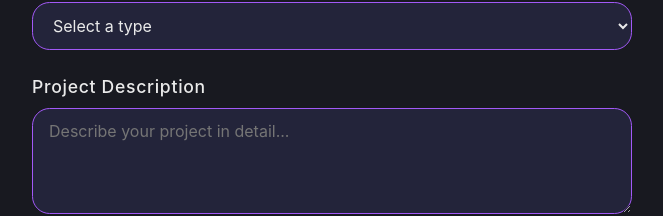
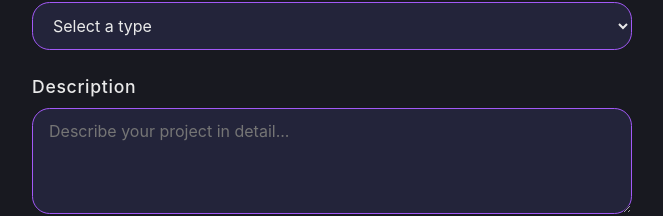
Before and after one commit to 11VZ/portfolio, a React (Vite) app: page / in a window 1280 px wide. Shown: the part 3104-3320 px from the top of the page, without its empty margins (308-971 px from the left). Built offline with nearby package versions, Linux system fonts and the light colour scheme.

Commit message:
removed some things

```diff
--- a/src/CommissionForm.jsx
+++ b/src/CommissionForm.jsx
@@ -87,9 +87,6 @@ function CommissionForm() {
           <option value="Minecraft">Minecraft Development</option>
           <option value="Discord Bot">Discord Bot</option>
           <option value="Web Development">Web Development</option>
-          <option value="Game Development">Game Development</option>
-          <option value="FRC Robotics">FRC Robotics</option>
-          <option value="Custom Language">Custom Language Development</option>
           <option value="Other">Other (specify in description)</option>
         </select>
       </div>
@@ -125,7 +122,7 @@ function CommissionForm() {
       )}
 
       <div className="form-group">
-        <label htmlFor="commission-description">Project Description</label>
+        <label htmlFor="commission-description">Description</label>
         <textarea
           id="commission-description"
           value={commissionDescription}
```
